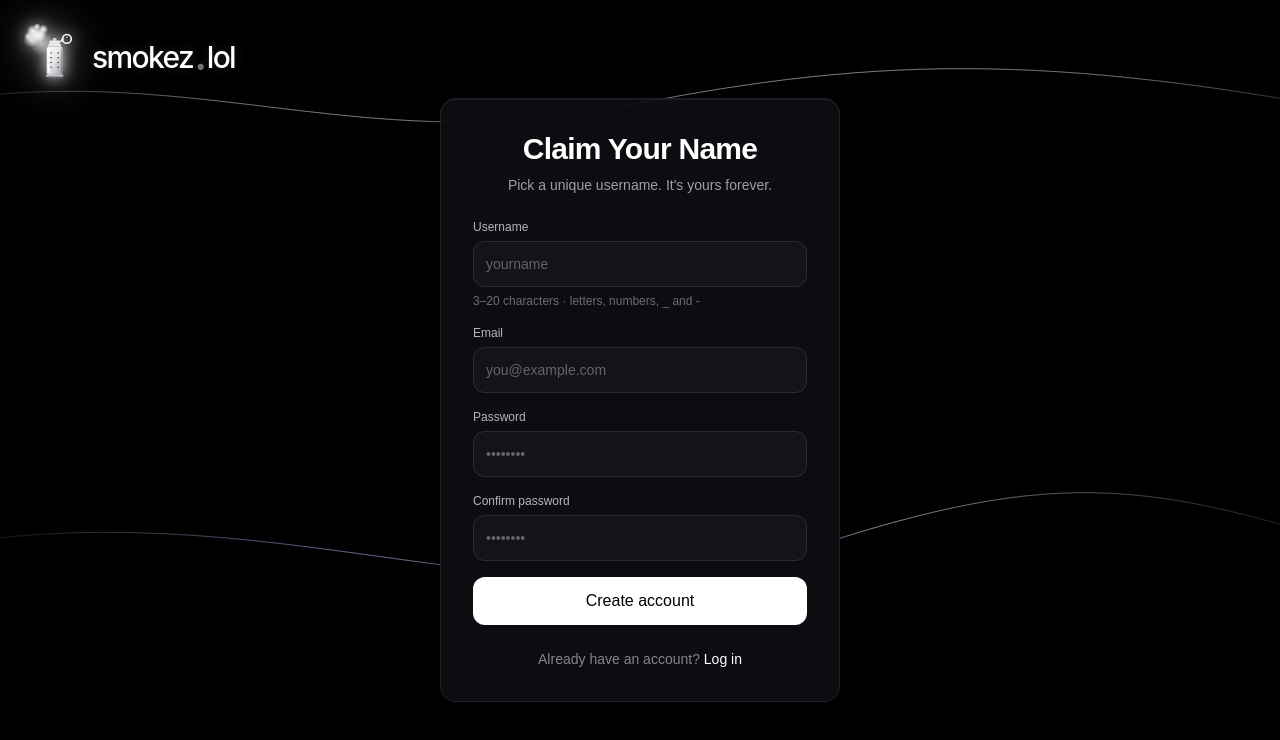
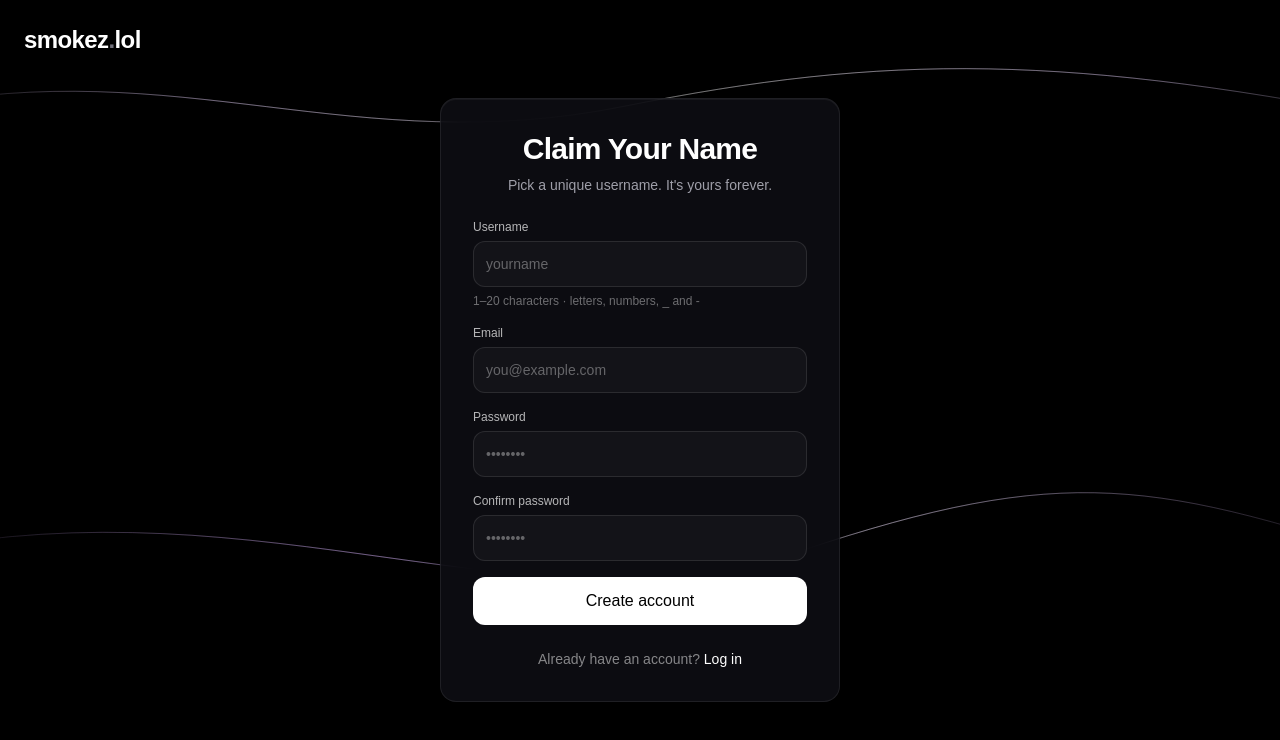
Before and after one commit to epicgamesiconserie-png/nexora, a Next.js app: page /register in a window 1280 px wide. Shown: the top 740 px of the page. Built offline with nearby package versions, Linux system fonts and the light colour scheme.

Commit message:
fix check-username always saying taken

```diff
--- a/app/api/check-username/route.ts
+++ b/app/api/check-username/route.ts
@@ -4,6 +4,7 @@ import { isReserved } from "@/lib/reserved";
 import { NextResponse } from "next/server";
 
 export async function GET(req: Request) {
+  try {
     const { searchParams } = new URL(req.url);
     const username = (searchParams.get("u") || "").trim();
 
@@ -15,7 +16,7 @@ export async function GET(req: Request) {
       });
     }
 
-  // Format check — no minimum length, just format
+    // Format check
     const err = validateUsername(username);
     if (err) {
       return NextResponse.json({
@@ -32,21 +33,30 @@ export async function GET(req: Request) {
       });
     }
 
-  // Actual database lookup — the ONLY thing that decides "taken"
+    // The ONLY database check that decides "taken"
     const existing = await prisma.user.findUnique({
       where: { usernameNorm: username.toLowerCase() },
       select: { id: true },
     });
 
     if (existing) {
+      console.log("check-username: TAKEN →", username);
       return NextResponse.json({
         success: true,
         data: { available: false, reason: "That username is already taken." },
       });
     }
 
+    console.log("check-username: AVAILABLE →", username);
     return NextResponse.json({
       success: true,
       data: { available: true, reason: null },
     });
+  } catch (e) {
+    console.error("check-username error:", e);
+    return NextResponse.json(
+      { success: false, error: "Server error" },
+      { status: 500 }
+    );
   }
+}
--- a/app/register/page.tsx
+++ b/app/register/page.tsx
@@ -2,7 +2,6 @@
 import Link from "next/link";
 import { useState, useEffect } from "react";
 import { useRouter } from "next/navigation";
-import { SmokeLogoWordmark } from "@/components/SmokeLogo";
 
 export default function RegisterPage() {
   const router = useRouter();
@@ -26,14 +25,21 @@ export default function RegisterPage() {
     setStatus("checking");
     const t = setTimeout(async () => {
       try {
-        const r = await fetch(`/api/check-username?u=${encodeURIComponent(username)}`);
+        const r = await fetch(
+          `/api/check-username?u=${encodeURIComponent(username)}`
+        );
         const j = await r.json();
-        if (j.available) {
+
+        // Accept both response shapes: { data: {...} } OR {...}
+        const payload = j?.data ?? j;
+        const isAvail = payload?.available === true;
+
+        if (isAvail) {
           setStatus("available");
           setMsg("Username available");
         } else {
           setStatus("taken");
-          setMsg(j.reason || "Taken");
+          setMsg(payload?.reason || "That username is already taken.");
         }
       } catch {
         setStatus("idle");
@@ -114,8 +120,12 @@ export default function RegisterPage() {
       </div>
 
       <div className="absolute top-6 left-6 z-20">
-        <Link href="/">
-          <SmokeLogoWordmark />
+        <Link href="/" className="flex items-center gap-2">
+          <span className="font-semibold tracking-tight text-white text-2xl">
+            smokez
+            <span className="text-zinc-500">.</span>
+            lol
+          </span>
         </Link>
       </div>
 
@@ -132,7 +142,9 @@ export default function RegisterPage() {
           }}
         >
           <div className="text-center mb-6">
-            <h1 className="text-3xl font-bold tracking-tight">Claim Your Name</h1>
+            <h1 className="text-3xl font-bold tracking-tight">
+              Claim Your Name
+            </h1>
             <p className="text-sm text-zinc-400 mt-2">
               Pick a unique username. It&apos;s yours forever.
             </p>
@@ -157,13 +169,17 @@ export default function RegisterPage() {
                   autoComplete="off"
                   className="h-11 w-full bg-transparent text-sm outline-none placeholder:text-white/35"
                 />
-                {username.length >= 3 && status !== "idle" && (
+                {username.length >= 1 && status !== "idle" && (
                   <span className="text-xs">
-                    {status === "checking" && <span className="text-white/40">…</span>}
+                    {status === "checking" && (
+                      <span className="text-white/40">…</span>
+                    )}
                     {status === "available" && (
                       <span className="text-emerald-400">✓</span>
                     )}
-                    {status === "taken" && <span className="text-red-400">✕</span>}
+                    {status === "taken" && (
+                      <span className="text-red-400">✕</span>
+                    )}
                   </span>
                 )}
               </div>
@@ -176,9 +192,9 @@ export default function RegisterPage() {
                     : "text-white/40"
                 }`}
               >
-                {username.length >= 3 && msg
+                {username.length >= 1 && msg
                   ? (status === "available" ? "✓ " : "✕ ") + msg
-                  : "3–20 characters · letters, numbers, _ and -"}
+                  : "1–20 characters · letters, numbers, _ and -"}
               </p>
             </div>
 
```
Lines whose indentation alone changed are shown as unchanged.
